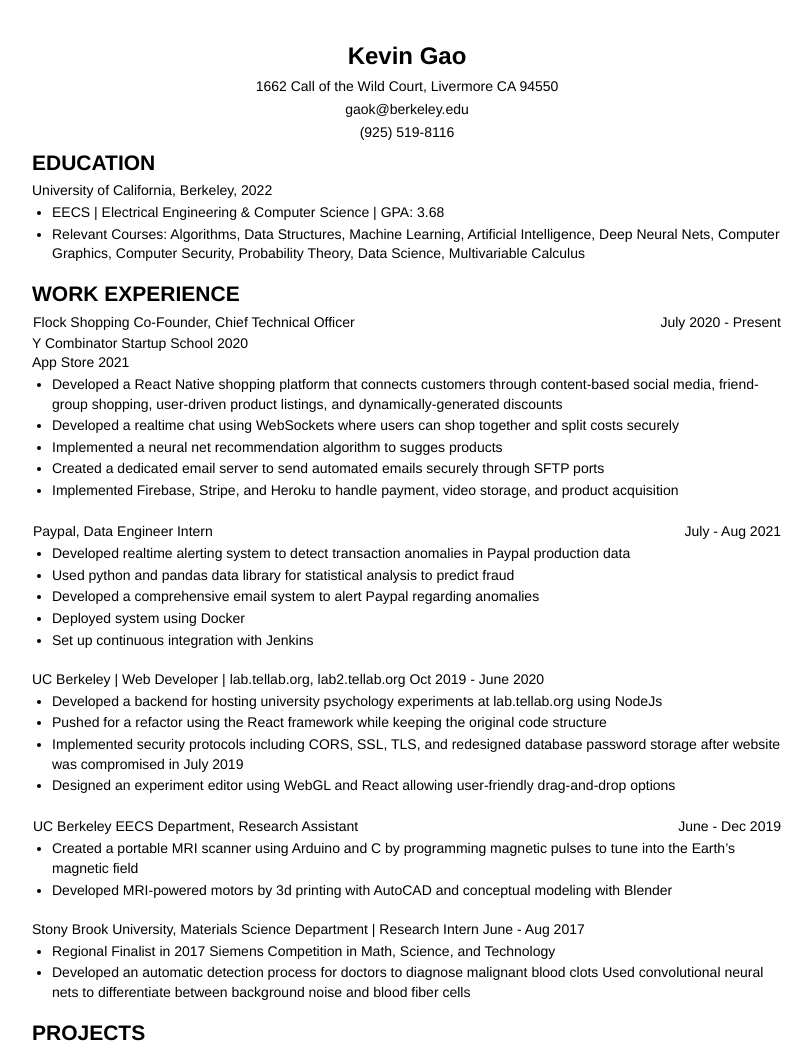
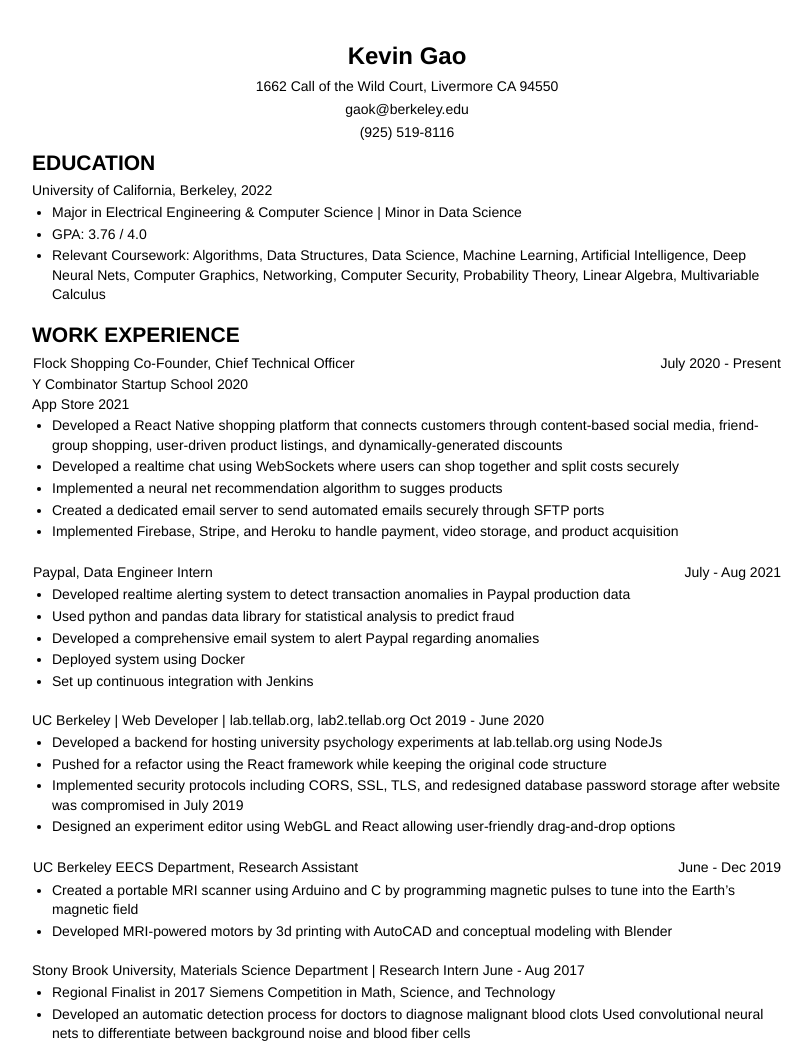
Before and after one commit to kgaobears/resume, a plain HTML site: page index.html in a window 1280 px wide. Shown: the top 1047 px of the page, without its empty margins (233-1045 px from the left). Drawn offline with Linux system fonts and the light colour scheme.

Commit message:
update resume

```diff
--- a/index.html
+++ b/index.html
@@ -26,8 +26,9 @@
 <h2 id="education">EDUCATION</h2>
 <p>University of California, Berkeley, 2022</p>
 <ul>
-<li>EECS | Electrical Engineering &amp; Computer Science | GPA: 3.68</li>
-<li>Relevant Courses: Algorithms, Data Structures, Machine Learning, Artificial Intelligence, Deep Neural Nets, Computer Graphics, Computer Security, Probability Theory, Data Science, Multivariable Calculus</li>
+<li>Major in Electrical Engineering &amp; Computer Science | Minor in Data Science</li>
+<li>GPA: 3.76 / 4.0</li>
+<li>Relevant Coursework: Algorithms, Data Structures, Data Science, Machine Learning, Artificial Intelligence, Deep Neural Nets, Computer Graphics, Networking, Computer Security, Probability Theory, Linear Algebra, Multivariable Calculus</li>
 </ul>
 <h2 id="work-experience">WORK EXPERIENCE</h2>
 <table>
```
Also changed, not shown: 2 other files.
